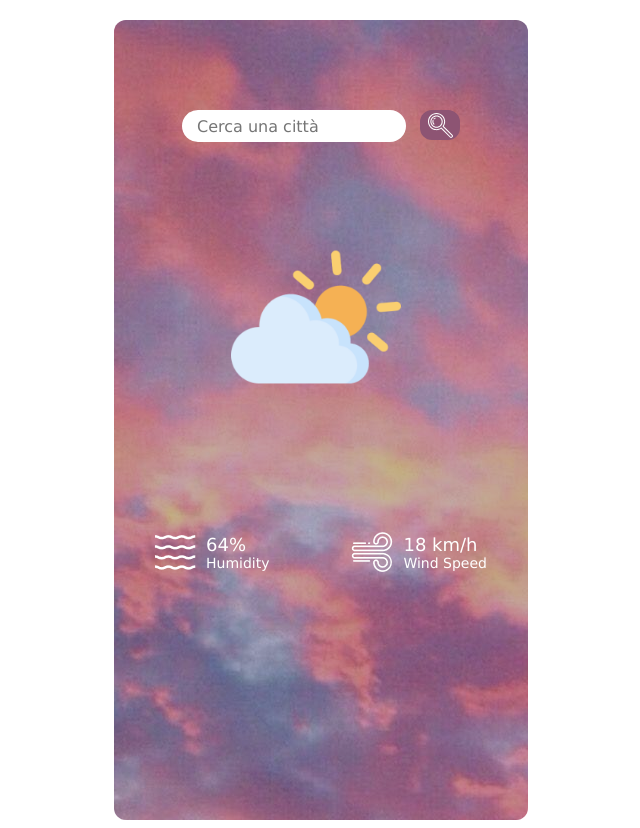
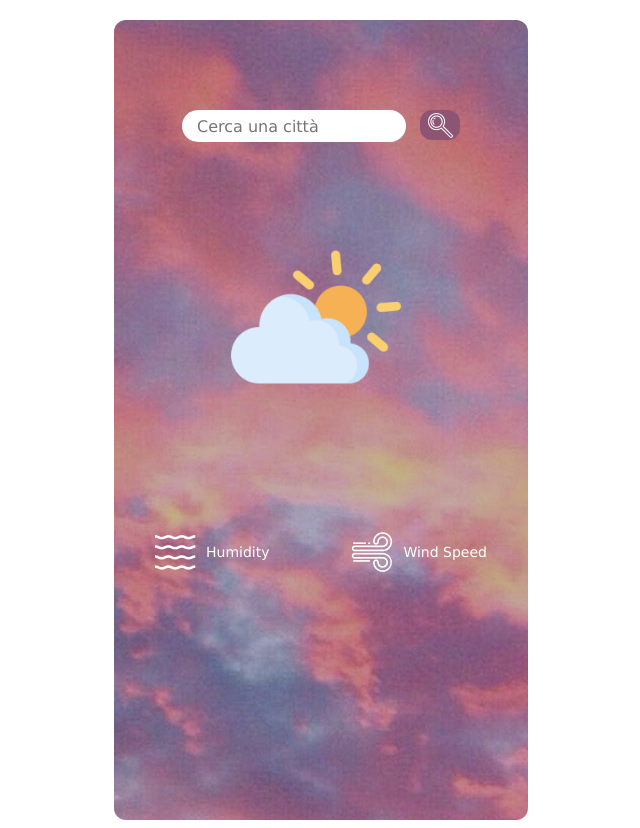
Before and after one commit to bfattizzo/FinalWeekProjects, a React (Vite) app in the folder meteo-refact/: page / in a window 1280 px wide. Shown: the whole page, without its empty margins (319-959 px from the left). Built offline with nearby package versions, Linux system fonts and the light colour scheme.

Commit message:
Sistemato codice

```diff
--- a/meteo-refact/src/App.jsx
+++ b/meteo-refact/src/App.jsx
@@ -102,19 +102,19 @@ ho voluto mostrare i °C, la percentuale di umidità, la velocità del vento e a
         <img src={weatherIcon} alt="cambio icona" width={'170px'} />
         <div className="weather-temp">{weatherData.temperature}</div>
       </div>
-      <div className="weather-location text-center">{weatherData.location}</div>
+      <div className="weather-location">{weatherData.location}</div>
       <div className="data-container">
           <div className="element">
             <img src={humidity_icon} alt="icone" className="icon"/>
             <div className="data">
-              <div className="humidity-percent">64%</div>
+              <div className="humidity-percent">{weatherData.humidity}</div>
               <div className="text">Humidity</div>
             </div>
           </div>
           <div className="element">
             <img src={wind_icon} alt="icone" className="icon"/>
             <div className="data">
-              <div className="wind-rate">18 km/h</div>
+              <div className="wind-rate">{weatherData.wind}</div>
               <div className="text">Wind Speed</div>
             </div>
           </div>
```
